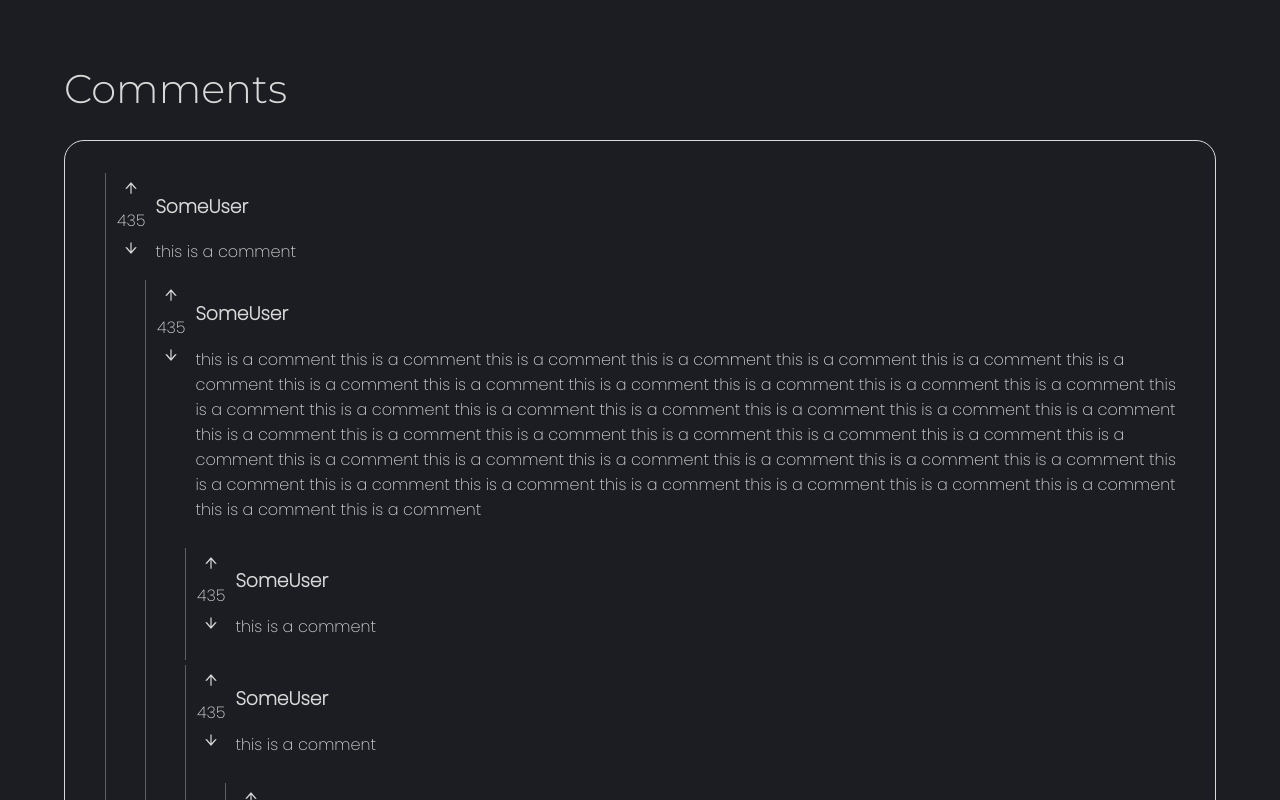
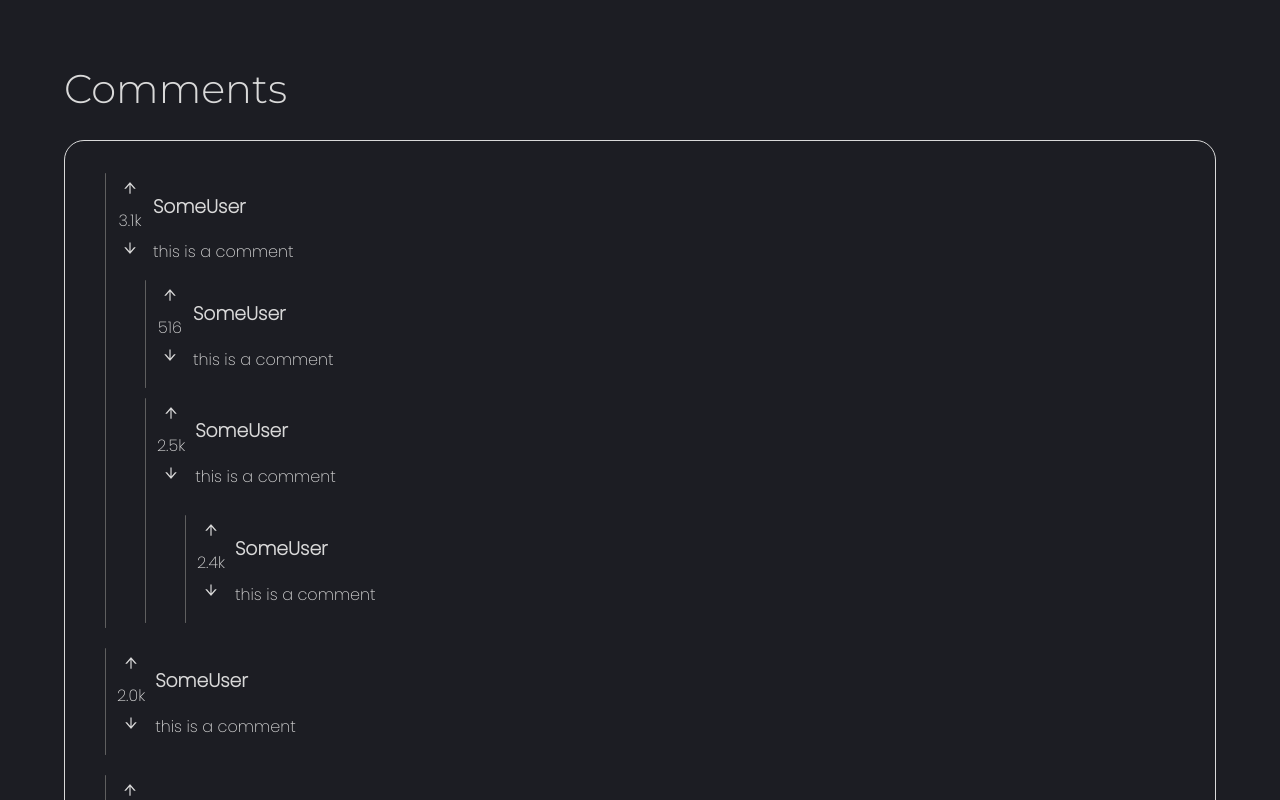
Before and after one commit to franco-cardoso/react-training, a React (Vite) app: page / in a window 1280 px wide. Shown: the top 800 px of the page. Built offline with nearby package versions, Linux system fonts and the light colour scheme.

Commit message:
some shit

```diff
--- a/index.html
+++ b/index.html
@@ -3,7 +3,12 @@
     <head>
         <meta charset="UTF-8" />
         <link rel="icon" type="image/svg+xml" href="/vite.svg" />
-    <link rel="preconnect" href="https://fonts.googleapis.com"><link rel="preconnect" href="https://fonts.gstatic.com" crossorigin><link href="https://fonts.googleapis.com/css2?family=Montserrat:wght@300&family=Mukta:wght@300&family=Poppins:wght@200&display=swap" rel="stylesheet">
+        <link rel="preconnect" href="https://fonts.googleapis.com" />
+        <link rel="preconnect" href="https://fonts.gstatic.com" crossorigin />
+        <link
+            href="https://fonts.googleapis.com/css2?family=Montserrat:wght@300&family=Mukta:wght@300&family=Poppins:wght@200&display=swap"
+            rel="stylesheet"
+        />
         <meta name="viewport" content="width=device-width, initial-scale=1.0" />
         <title>Vite + React + TS</title>
     </head>
--- a/package.json
+++ b/package.json
@@ -9,11 +9,13 @@
     "preview": "vite preview"
   },
   "dependencies": {
+    "luxon": "^3.1.1",
     "react": "^18.2.0",
     "react-dom": "^18.2.0",
     "react-icons": "^4.7.1"
   },
   "devDependencies": {
+    "@types/luxon": "^3.1.0",
     "@types/react": "^18.0.26",
     "@types/react-dom": "^18.0.9",
     "@vitejs/plugin-react": "^3.0.0",
--- a/src/components/comments/Comment.tsx
+++ b/src/components/comments/Comment.tsx
@@ -14,7 +14,9 @@ const Comment = (props: { user: string; comment: string; upvoot: number; downvoo
                     <AiOutlineArrowUp color={score > baseScore ? "#ff6600" : "#d9d9d9"} />
                 </button>
                 <p style={{ color: score > baseScore ? "#ff6600" : score < baseScore ? "#003ed9" : "#d9d9d9" }}>
-                    {score}
+                    {Math.abs(score) > 999
+                        ? `${score < 0 ? "-" : ""}${String(Math.abs(score))[0]}.${String(Math.abs(score))[1]}k`
+                        : score}
                 </p>
                 <button onClick={() => setScore(score < baseScore ? baseScore : baseScore - 1)}>
                     <AiOutlineArrowDown color={score < baseScore ? "#003ed9" : "#d9d9d9"} />
--- a/src/components/comments/CommentsSection.tsx
+++ b/src/components/comments/CommentsSection.tsx
@@ -1,10 +1,10 @@
 import { CommentType } from "../../types/types";
+import { randomNum } from "../../utility/utility";
 import CommentChain from "./CommentChain";
 
 const CommentsSection = () => {
-    const data = comments.sort((a, b) => {
-        return a.upvoot + b.upvoot;
-    });
+    const data = comments.sort((a, b) => a.upvoot - a.downvoot - (b.upvoot - b.downvoot));
+    data.reverse();
 
     return (
         <div className="commentsContainer">
@@ -17,56 +17,59 @@ const CommentsSection = () => {
     );
 };
 
+const MAX_UPVOOT = 5000;
+const MIN_UPVOOT = 1000;
+
 const comments: CommentType[] = [
     {
         user: "SomeUser",
         comment: "this is a comment",
-        upvoot: 483,
-        downvoot: 48,
+        upvoot: randomNum(MAX_UPVOOT),
+        downvoot: randomNum(MIN_UPVOOT),
         replies: [
             {
                 user: "SomeUser",
                 comment:
                     "this is a comment this is a comment this is a comment this is a comment this is a comment this is a comment this is a comment this is a comment this is a comment this is a comment this is a comment this is a comment this is a comment this is a comment this is a comment this is a comment this is a comment this is a comment this is a comment this is a comment this is a comment this is a comment this is a comment this is a comment this is a comment this is a comment this is a comment this is a comment this is a comment this is a comment this is a comment this is a comment this is a comment this is a comment this is a comment this is a comment this is a comment this is a comment this is a comment this is a comment this is a comment this is a comment ",
-                upvoot: 483,
-                downvoot: 48,
+                upvoot: randomNum(MAX_UPVOOT),
+                downvoot: randomNum(MIN_UPVOOT),
                 replies: [
                     {
                         user: "SomeUser",
                         comment: "this is a comment",
-                        upvoot: 483,
-                        downvoot: 48,
+                        upvoot: randomNum(MAX_UPVOOT),
+                        downvoot: randomNum(MIN_UPVOOT),
                         replies: [],
                     },
                     {
                         user: "SomeUser",
                         comment: "this is a comment",
-                        upvoot: 483,
-                        downvoot: 48,
+                        upvoot: randomNum(MAX_UPVOOT),
+                        downvoot: randomNum(MIN_UPVOOT),
                         replies: [
                             {
                                 user: "SomeUser",
                                 comment: "this is a comment",
-                                upvoot: 483,
-                                downvoot: 48,
+                                upvoot: randomNum(MAX_UPVOOT),
+                                downvoot: randomNum(MIN_UPVOOT),
                                 replies: [
                                     {
                                         user: "SomeUser",
                                         comment: "this is a comment",
-                                        upvoot: 483,
-                                        downvoot: 48,
+                                        upvoot: randomNum(MAX_UPVOOT),
+                                        downvoot: randomNum(MIN_UPVOOT),
                                         replies: [
                                             {
                                                 user: "SomeUser",
                                                 comment: "this is a comment",
-                                                upvoot: 483,
-                                                downvoot: 48,
+                                                upvoot: randomNum(MAX_UPVOOT),
+                                                downvoot: randomNum(MIN_UPVOOT),
                                                 replies: [
                                                     {
                                                         user: "SomeUser",
                                                         comment: "this is a comment",
-                                                        upvoot: 483,
-                                                        downvoot: 48,
+                                                        upvoot: randomNum(MAX_UPVOOT),
+                                                        downvoot: randomNum(MIN_UPVOOT),
                                                         replies: [],
                                                     },
                                                 ],
@@ -80,8 +83,8 @@ const comments: CommentType[] = [
                     {
                         user: "SomeUser",
                         comment: "this is a comment",
-                        upvoot: 483,
-                        downvoot: 48,
+                        upvoot: randomNum(MAX_UPVOOT),
+                        downvoot: randomNum(MIN_UPVOOT),
                         replies: [],
                     },
                 ],
@@ -89,8 +92,8 @@ const comments: CommentType[] = [
             {
                 user: "SomeUser",
                 comment: "this is a comment",
-                upvoot: 483,
-                downvoot: 48,
+                upvoot: randomNum(MAX_UPVOOT),
+                downvoot: randomNum(MIN_UPVOOT),
                 replies: [],
             },
         ],
@@ -98,30 +101,99 @@ const comments: CommentType[] = [
     {
         user: "SomeUser",
         comment: "this is a comment",
-        upvoot: 483,
-        downvoot: 48,
+        upvoot: randomNum(MAX_UPVOOT),
+        downvoot: randomNum(MIN_UPVOOT),
+        replies: [
+            {
+                user: "SomeUser",
+                comment: "this is a comment",
+                upvoot: randomNum(MAX_UPVOOT),
+                downvoot: randomNum(MIN_UPVOOT),
                 replies: [],
             },
             {
                 user: "SomeUser",
                 comment: "this is a comment",
-        upvoot: 483,
-        downvoot: 48,
+                upvoot: randomNum(MAX_UPVOOT),
+                downvoot: randomNum(MIN_UPVOOT),
+                replies: [
+                    {
+                        user: "SomeUser",
+                        comment: "this is a comment",
+                        upvoot: randomNum(MAX_UPVOOT),
+                        downvoot: randomNum(MIN_UPVOOT),
+                        replies: [],
+                    },
+                ],
+            },
+        ],
+    },
+    {
+        user: "SomeUser",
+        comment: "this is a comment",
+        upvoot: randomNum(MAX_UPVOOT),
+        downvoot: randomNum(MIN_UPVOOT),
         replies: [],
     },
     {
         user: "SomeUser",
         comment: "this is a comment",
-        upvoot: 483,
-        downvoot: 48,
+        upvoot: randomNum(MAX_UPVOOT),
+        downvoot: randomNum(MIN_UPVOOT),
+        replies: [
+            {
+                user: "SomeUser",
+                comment: "this is a comment",
+                upvoot: randomNum(MAX_UPVOOT),
+                downvoot: randomNum(MIN_UPVOOT),
                 replies: [],
             },
             {
                 user: "SomeUser",
                 comment: "this is a comment",
-        upvoot: 483,
-        downvoot: 48,
+                upvoot: randomNum(MAX_UPVOOT),
+                downvoot: randomNum(MIN_UPVOOT),
+                replies: [
+                    {
+                        user: "SomeUser",
+                        comment: "this is a comment",
+                        upvoot: randomNum(MAX_UPVOOT),
+                        downvoot: randomNum(MIN_UPVOOT),
                         replies: [],
+                    },
+                ],
+            },
+        ],
+    },
+    {
+        user: "SomeUser",
+        comment: "this is a comment",
+        upvoot: randomNum(MAX_UPVOOT),
+        downvoot: randomNum(MIN_UPVOOT),
+        replies: [
+            {
+                user: "SomeUser",
+                comment: "this is a comment",
+                upvoot: randomNum(MAX_UPVOOT),
+                downvoot: randomNum(MIN_UPVOOT),
+                replies: [
+                    {
+                        user: "SomeUser",
+                        comment: "this is a comment",
+                        upvoot: randomNum(MAX_UPVOOT),
+                        downvoot: randomNum(MIN_UPVOOT),
+                        replies: [],
+                    },
+                ],
+            },
+            {
+                user: "SomeUser",
+                comment: "this is a comment",
+                upvoot: randomNum(MAX_UPVOOT),
+                downvoot: randomNum(MIN_UPVOOT),
+                replies: [],
+            },
+        ],
     },
 ];
 
--- a/src/components/comments/comments.css
+++ b/src/components/comments/comments.css
@@ -1,20 +1,26 @@
+.commentsContainer {
+    font-family: Poppins;
+}
+
 .commentChainContainer {
     position: relative;
 }
 
 .collapseChain {
     position: absolute;
+    display: flex;
+    flex-direction: column;
+    justify-content: center;
     height: 100%;
     width: 1px;
     padding: 0 8px 0 8px;
-    /* background-color: rgb(95, 95, 95); */
-    border-radius: 10px;
     cursor: pointer;
 }
 
 .collapseChain div {
     background-color: rgb(95, 95, 95);
     width: 1px;
+    border-radius: 10px;
     height: 100%;
 }
 
@@ -24,6 +30,17 @@
 
 .collapsedCommentChain {
     display: flex;
+    position: relative;
+}
+
+.collapsedCommentChain button {
+    all: unset;
+    position: absolute;
+    margin: auto 0;
+    height: 30px;
+    margin-left: 17px;
+    background-color: rgb(217, 217, 217);
+    width: 2px;
 }
 
 .replyChain {
--- /dev/null
+++ b/src/utility/utility.ts
@@ -0,0 +1,3 @@
+const randomNum = (max: number): number => Math.round(Math.random() * max);
+
+export { randomNum };
```
Also changed, not shown: src/components/comments/CommentChain.tsx (+7 -7 lines), 1 other file (tests, documents, lock files or other folders). Lines whose indentation alone changed are shown as unchanged.
